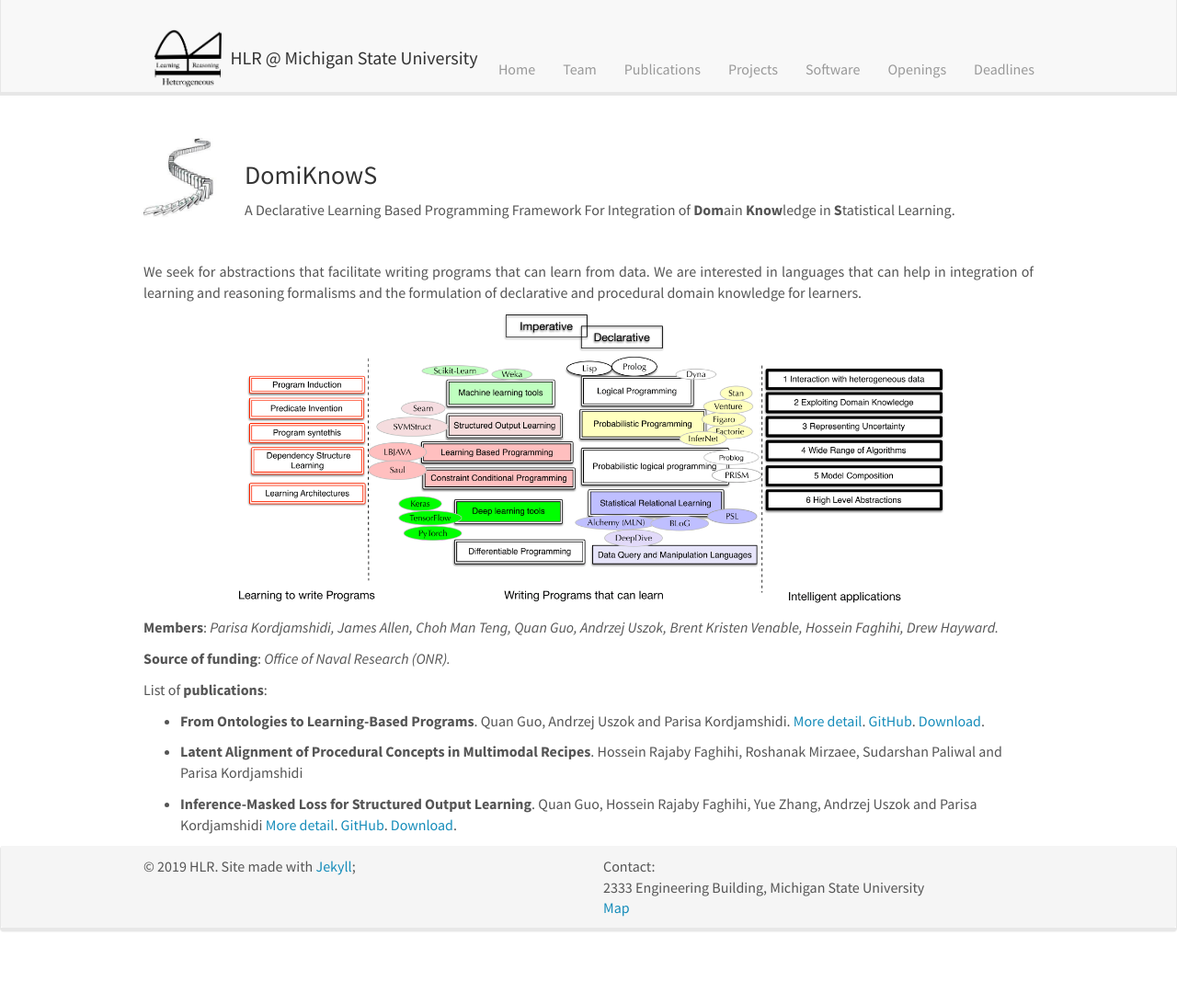
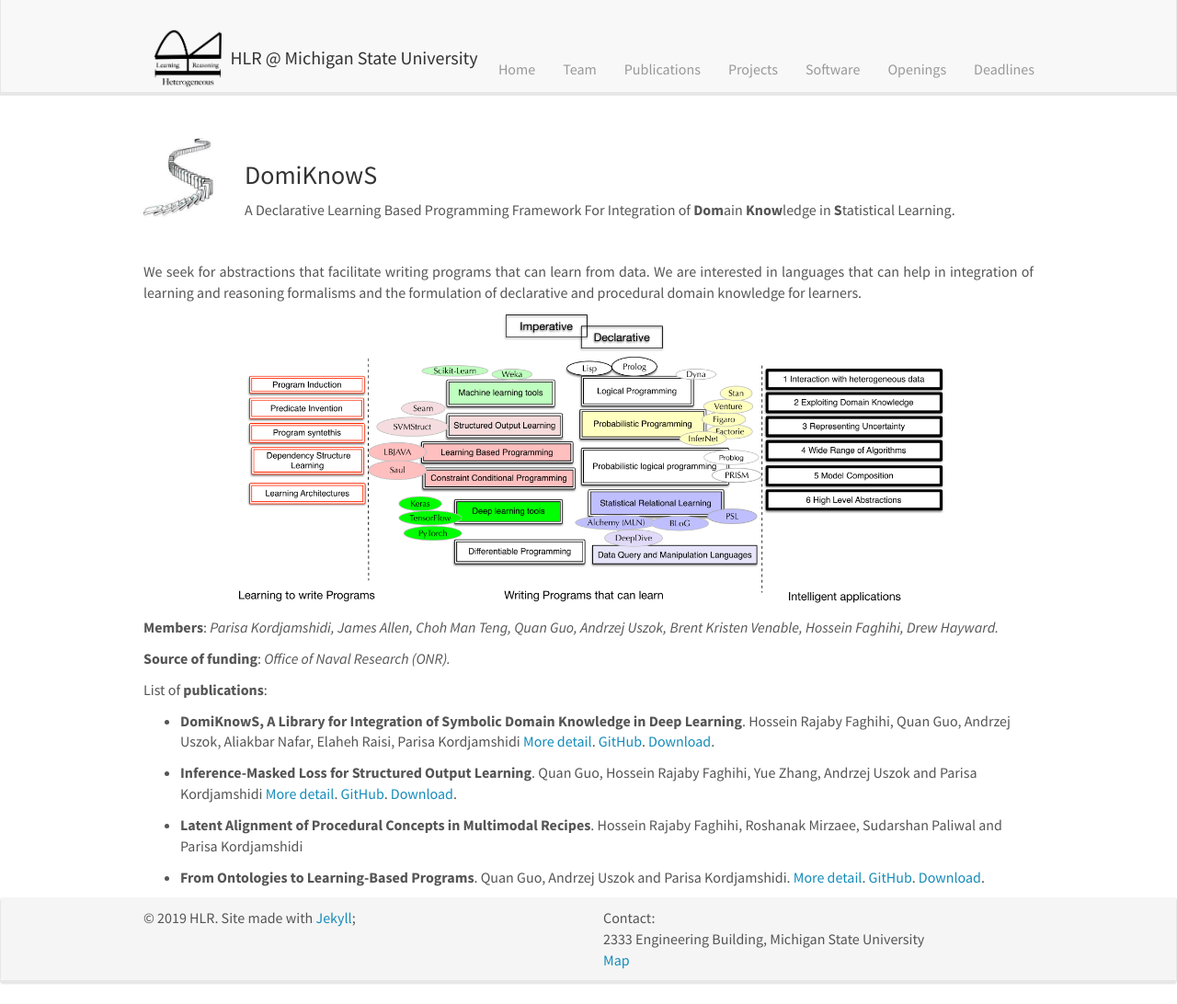
Before and after one commit to HLR/HLR.github.io, a Jekyll site: the page built from _pages/domiknows.md, in a window 1280 px wide and 1092 px high. Shown: the whole window at 92% size. Built offline with Jekyll 4.4.1, drawn with Linux system fonts in a browser that asks for light colours; nearby versions of some CDN libraries.

Commit message:
Update projects.yml
add new domiknows demo paper

```diff
--- a/_data/projects.yml
+++ b/_data/projects.yml
@@ -12,18 +12,24 @@
   image: domiknows.png
   webpage: https://domiknows.github.io
   publications:
+    - title: "DomiKnowS, A Library for Integration of Symbolic Domain Knowledge in Deep Learning"
+      authors: Hossein Rajaby Faghihi, Quan Guo, Andrzej Uszok, Aliakbar Nafar, Elaheh Raisi, Parisa Kordjamshidi
+      link: https://arxiv.org/abs/2108.12370
+      webpage: https://hlr.github.io/domiknows-nlp
+      github: https://github.com/HLR/DomiKnowS
+    - title: "Inference-Masked Loss for Structured Output Learning"
+      authors: Quan Guo, Hossein Rajaby Faghihi, Yue Zhang, Andrzej Uszok and Parisa Kordjamshidi
+      link: https://www.ijcai.org/Proceedings/2020/0382.pdf
+      webpage: /publications/Inference-Masked-Loss
+      github: https://github.com/HLR/Inference-Masked-Loss
+    - title: "Latent Alignment of Procedural Concepts in Multimodal Recipes"
+      authors: Hossein Rajaby Faghihi, Roshanak Mirzaee, Sudarshan Paliwal and Parisa Kordjamshidi
     - title: "From Ontologies to Learning-Based Programs"
       authors: Quan Guo, Andrzej Uszok and Parisa Kordjamshidi.
       link: http://delbp.github.io/papers/DeLBP-2019_Accepted-3.pdf
       webpage: https://hlr.github.io/publications/Inference-Masked-Loss
       github: https://github.com/HLR/Inference-Masked-Loss
-    - title: "Latent Alignment of Procedural Concepts in Multimodal Recipes"
-      authors: Hossein Rajaby Faghihi, Roshanak Mirzaee, Sudarshan Paliwal and Parisa Kordjamshidi
-    - title: "Inference-Masked Loss for Structured Output Learning"
-      authors: Quan Guo, Hossein Rajaby Faghihi, Yue Zhang, Andrzej Uszok and Parisa Kordjamshidi
-      link: https://www.ijcai.org/Proceedings/2020/0382.pdf
-      webpage: /publications/Inference-Masked-Loss
-      github: https://github.com/HLR/Inference-Masked-Loss
+
 
 - title: "SpLang"
   id: splang
```
